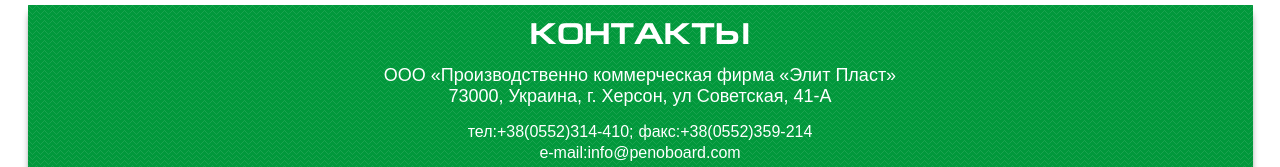
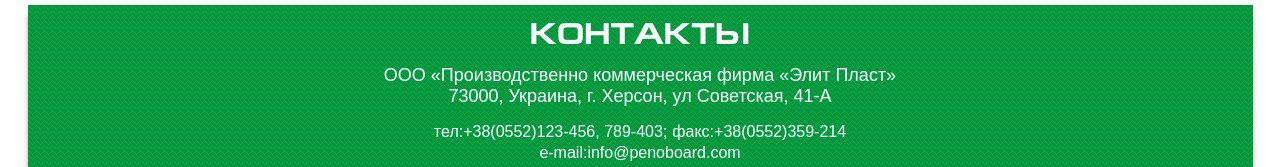
Before and after one commit to MilshynVitalii/k18-exam, a plain HTML site: page index.html in a window 1280 px wide. Shown: the part 4240-4407 px from the top of the page. Drawn offline with Linux system fonts and the light colour scheme.

Commit message:
corrected2

```diff
--- a/index.html
+++ b/index.html
@@ -393,7 +393,7 @@
 					<div class="logo-text">контакты</div>
 					<div>ООО «Производственно коммерческая фирма «Элит Пласт» 73000, Украина, г. Херсон, ул Советская, 41-А</div>
 					<div class="social-contacts">
-						<a href="tel:+380552314410">тел:+38(0552)314-410;</a>
+						<a href="tel:+380552314410">тел:+38(0552)123-456, 789-403;</a>
 						<a href="fax:+380552359214">факс:+38(0552)359-214</a><br>
 						<a href="mailto:info@penoboard.com">e-mail:info@penoboard.com</a>
 					</div>
```
